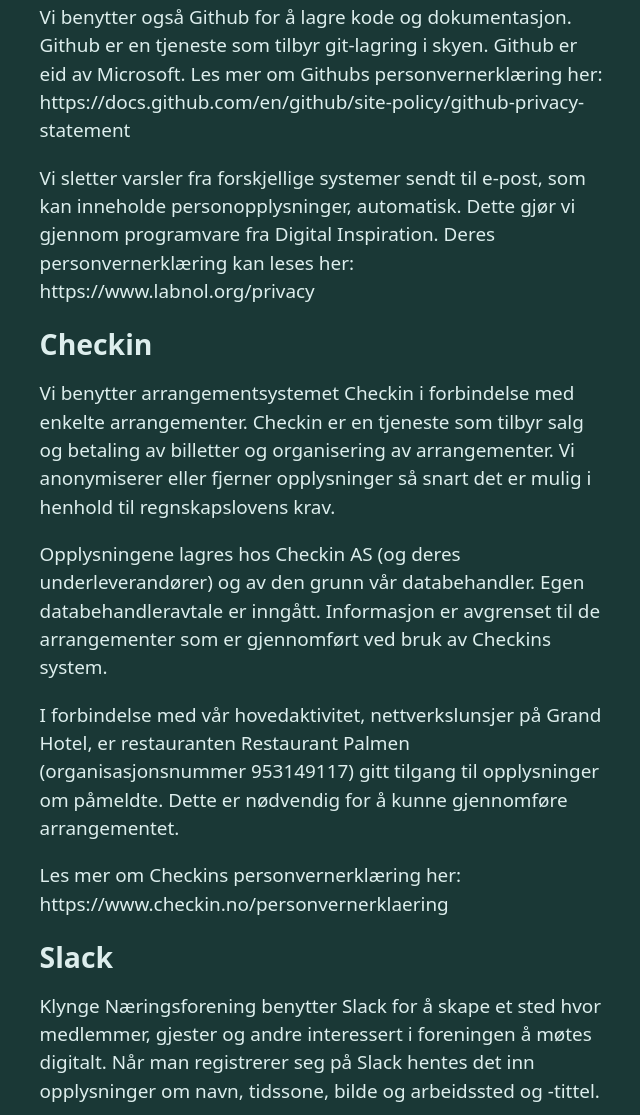
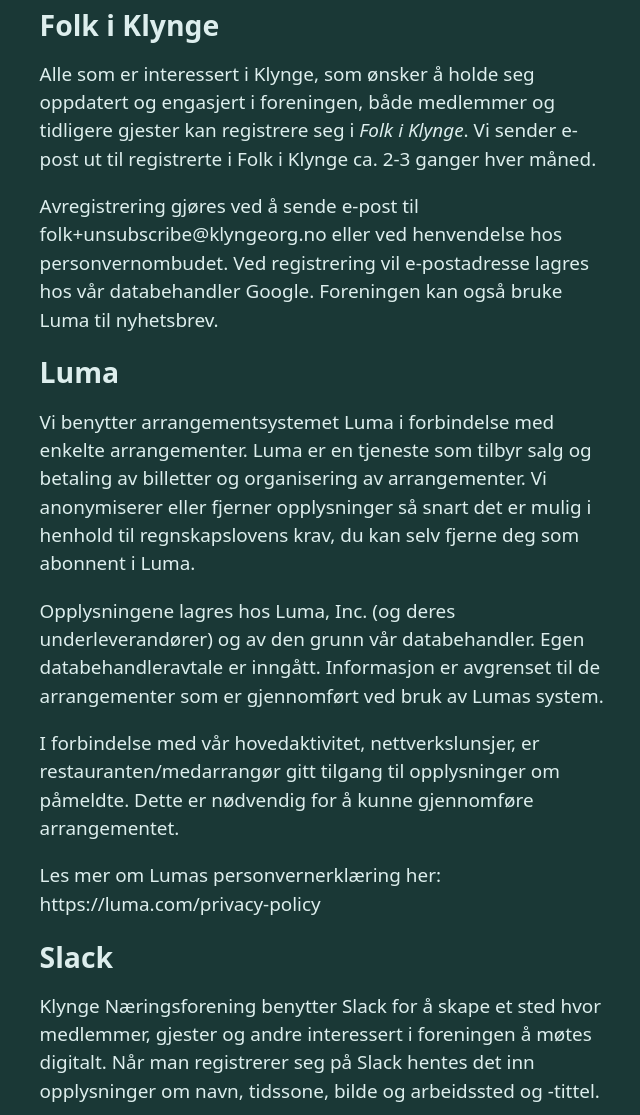
Before and after one commit to klyngeorg/website, an Astro site: page /personvern in a window 1280 px wide. Shown: the part 2300-3415 px from the top of the page, without its empty margins (308-948 px from the left). Built offline with nearby package versions, Linux system fonts and the light colour scheme; Astro itself is replaced by a stand-in of ours.

Commit message:
Revise privacy policy sections for clarity
Reorganize sections about 'Folk i Klynge' and 'Luma'. Update details on registration and data handling.

```diff
--- a/src/pages/personvern.md
+++ b/src/pages/personvern.md
@@ -55,18 +55,6 @@
 arrangementet er gjennomført eller avlyst, med unntak av arrangementer som er
 arrangert gjennom Checkin. Les mer om Checkin under.
 
-## Folk i Klynge
-
-Alle som er interessert i Klynge, som ønsker å holde seg oppdatert og engasjert
-i foreningen, både medlemmer og tidligere gjester kan registrere seg i _Folk i
-Klynge_. Vi sender e-post ut til registrerte i Folk i Klynge ca. 2-3 ganger hver
-måned.
-
-Avregistrering gjøres ved å sende e-post til
-[folk+unsubscribe@klyngeorg.no](mailto:folk+unsubscribe@klyngeorg.no) eller ved
-henvendelse hos personvernombudet. Ved registrering vil e-postadresse lagres hos
-vår databehandler Google.
-
 ## Github og Google
 
 I forbindelse med drift av foreningens e-post og kontorverktøy benyttes Google
@@ -87,24 +75,37 @@
 Inspiration. Deres personvernerklæring kan leses her:
 [https://www.labnol.org/privacy](https://www.labnol.org/privacy)
 
-## Checkin
+## Folk i Klynge
 
-Vi benytter arrangementsystemet Checkin i forbindelse med enkelte arrangementer.
-Checkin er en tjeneste som tilbyr salg og betaling av billetter og organisering
+Alle som er interessert i Klynge, som ønsker å holde seg oppdatert og engasjert
+i foreningen, både medlemmer og tidligere gjester kan registrere seg i _Folk i
+Klynge_. Vi sender e-post ut til registrerte i Folk i Klynge ca. 2-3 ganger hver
+måned.
+
+Avregistrering gjøres ved å sende e-post til
+[folk+unsubscribe@klyngeorg.no](mailto:folk+unsubscribe@klyngeorg.no) eller ved
+henvendelse hos personvernombudet. Ved registrering vil e-postadresse lagres hos
+vår databehandler Google. Foreningen kan også bruke Luma til nyhetsbrev.
+
+## Luma
+
+Vi benytter arrangementsystemet Luma i forbindelse med enkelte arrangementer.
+Luma er en tjeneste som tilbyr salg og betaling av billetter og organisering
 av arrangementer. Vi anonymiserer eller fjerner opplysninger så snart det er
-mulig i henhold til regnskapslovens krav.
+mulig i henhold til regnskapslovens krav, du kan selv fjerne deg som abonnent
+i Luma.
 
-Opplysningene lagres hos Checkin AS (og deres underleverandører) og av den grunn
-vår databehandler. Egen databehandleravtale er inngått. Informasjon er avgrenset
-til de arrangementer som er gjennomført ved bruk av Checkins system.
+Opplysningene lagres hos Luma, Inc. (og deres underleverandører) og av den grunn
+vår databehandler. [Egen databehandleravtale er inngått](https://luma.com/dpa).
+Informasjon er avgrenset til de arrangementer som er gjennomført ved bruk av
+Lumas system.
 
-I forbindelse med vår hovedaktivitet, nettverkslunsjer på Grand Hotel, er
-restauranten Restaurant Palmen (organisasjonsnummer 953149117)
+I forbindelse med vår hovedaktivitet, nettverkslunsjer, er restauranten/medarrangør
 gitt tilgang til opplysninger om påmeldte. Dette er nødvendig for å kunne
 gjennomføre arrangementet.
 
-Les mer om Checkins personvernerklæring her:
-[https://www.checkin.no/personvernerklaering](https://www.checkin.no/personvernerklaering)
+Les mer om Lumas personvernerklæring her:
+[https://luma.com/privacy-policy](https://luma.com/privacy-policy)
 
 ## Slack
 
```
